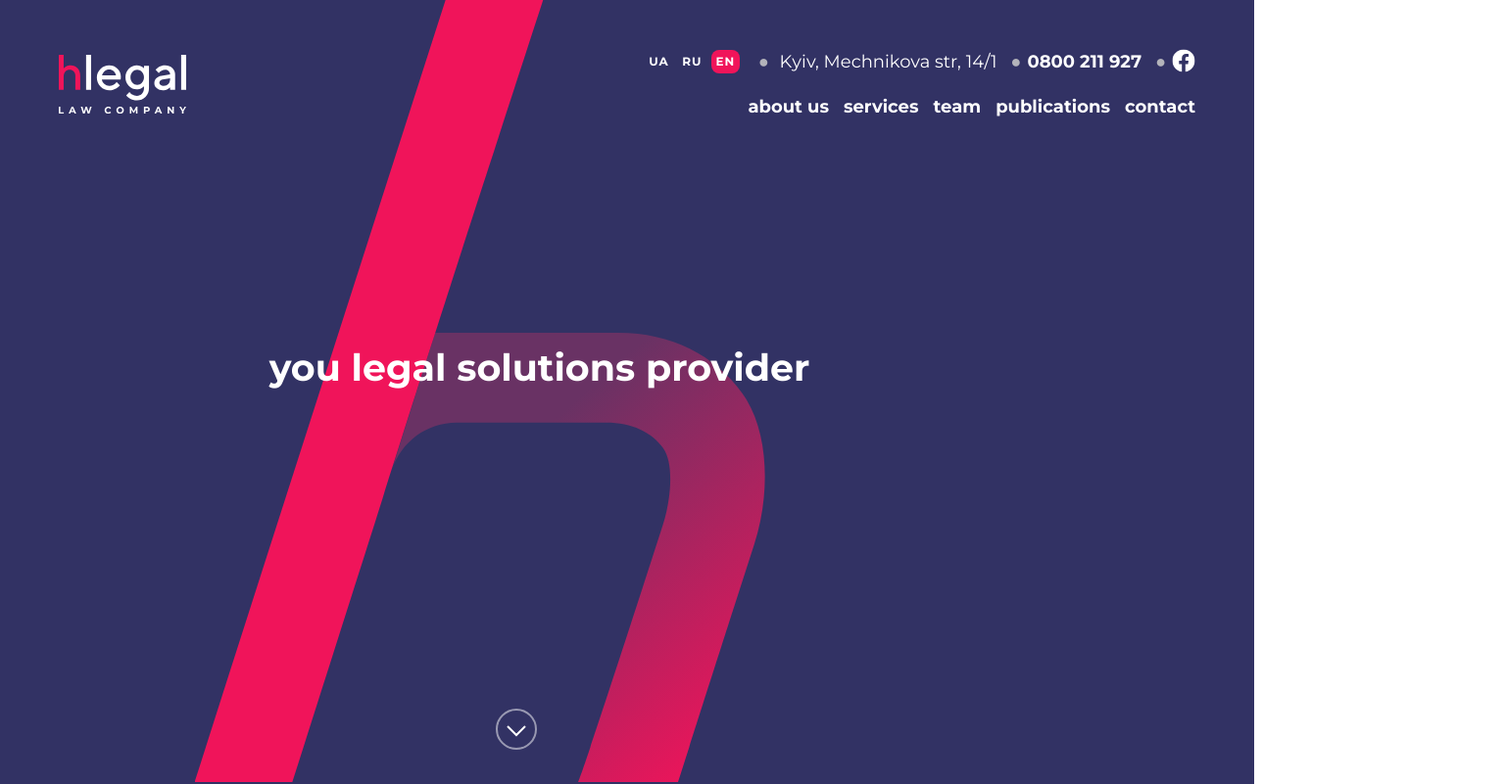
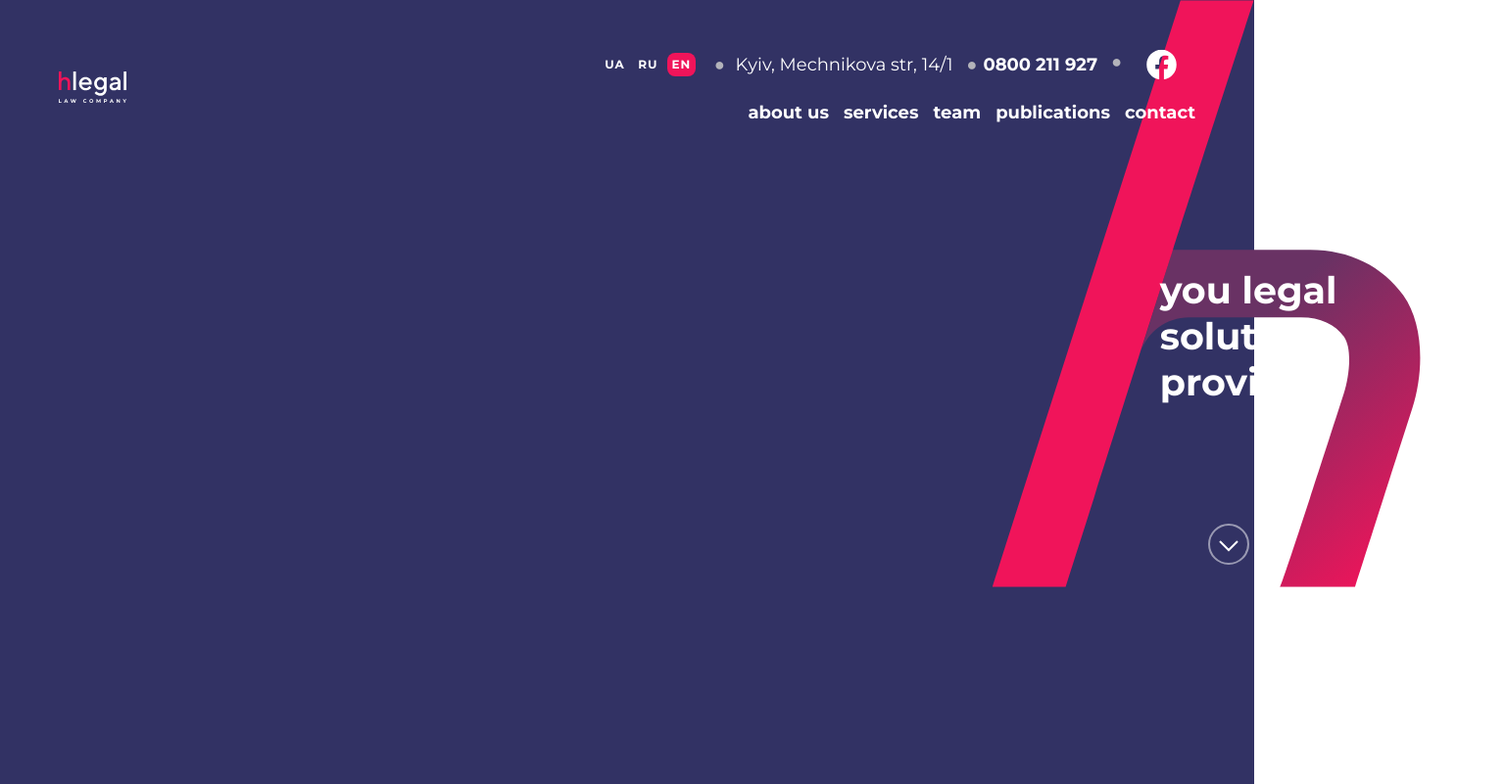
Before and after one commit to Waleryi/hlegal, a plain HTML site: page index.html in a window 1280 px wide. Shown: the top 801 px of the page at 98% size, 1536 px wide, since content can reach past the window. Drawn offline with nearby package versions, Linux system fonts and the light colour scheme; a script that the page names is missing.

Commit message:
Begin M-first

```diff
--- a/styles/main.scss
+++ b/styles/main.scss
@@ -31,6 +31,8 @@
   p {
     font-size: 38px;
     font-weight: 700;
+    font-style: normal;
+    line-height: normal;
     color: base.$white;
     position: absolute;
     top: 45%;
@@ -58,7 +60,6 @@
     color: #b3b3ba;
     padding: 0 6px;
   }
-
 }
 
 .main-container {
@@ -422,3 +423,26 @@ footer {
     }
   }
 }
+
+@media (min-width: 370px) {
+  .flex.wrapper {
+    img {
+      width: 69px;
+      height: 32px;
+    }
+  }
+
+  .logo-item p {
+    max-width: 300px;
+    margin: 0 auto;
+  }
+  .logo-item {
+    right: -20%;
+
+    img {
+      width: 523px;
+      height: 600px;
+      overflow: hidden;
+    }
+  }
+}
```
Also changed, not shown: css/main.css, 1 other file.
